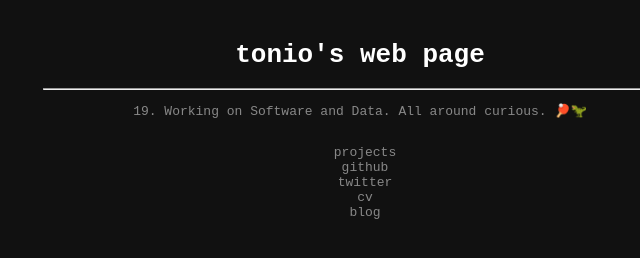
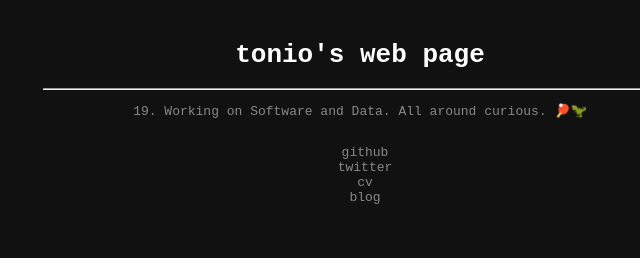
Before and after one commit to tonio-m/tonio-m.github.io, a plain HTML site: page index.html in a window 1280 px wide. Shown: the full height of the page, 280-920 px from the left. Drawn offline with Linux system fonts and the light colour scheme.

Commit message:
Update index.html

```diff
--- a/index.html
+++ b/index.html
@@ -15,7 +15,7 @@
 		<p>19. Working on Software and Data. All around curious. 🏓🦖</p>
 		<div class="table">
 			<ul>
-				<li><a href="https://www.github.com/tonio-m/projects">projects</a></li>
+				<!-- <li><a href="https://www.github.com/tonio-m/projects">projects</a></li> -->
 				<li><a href="https://www.github.com/tonio-m">github</a></li>
 				<li><a href="https://twitter.com/IIItonioIII">twitter</a></li>
 				<li><a href="https://cursed-bucket.s3.us-east-1.amazonaws.com/cv.pdf">cv</a></li>
```
